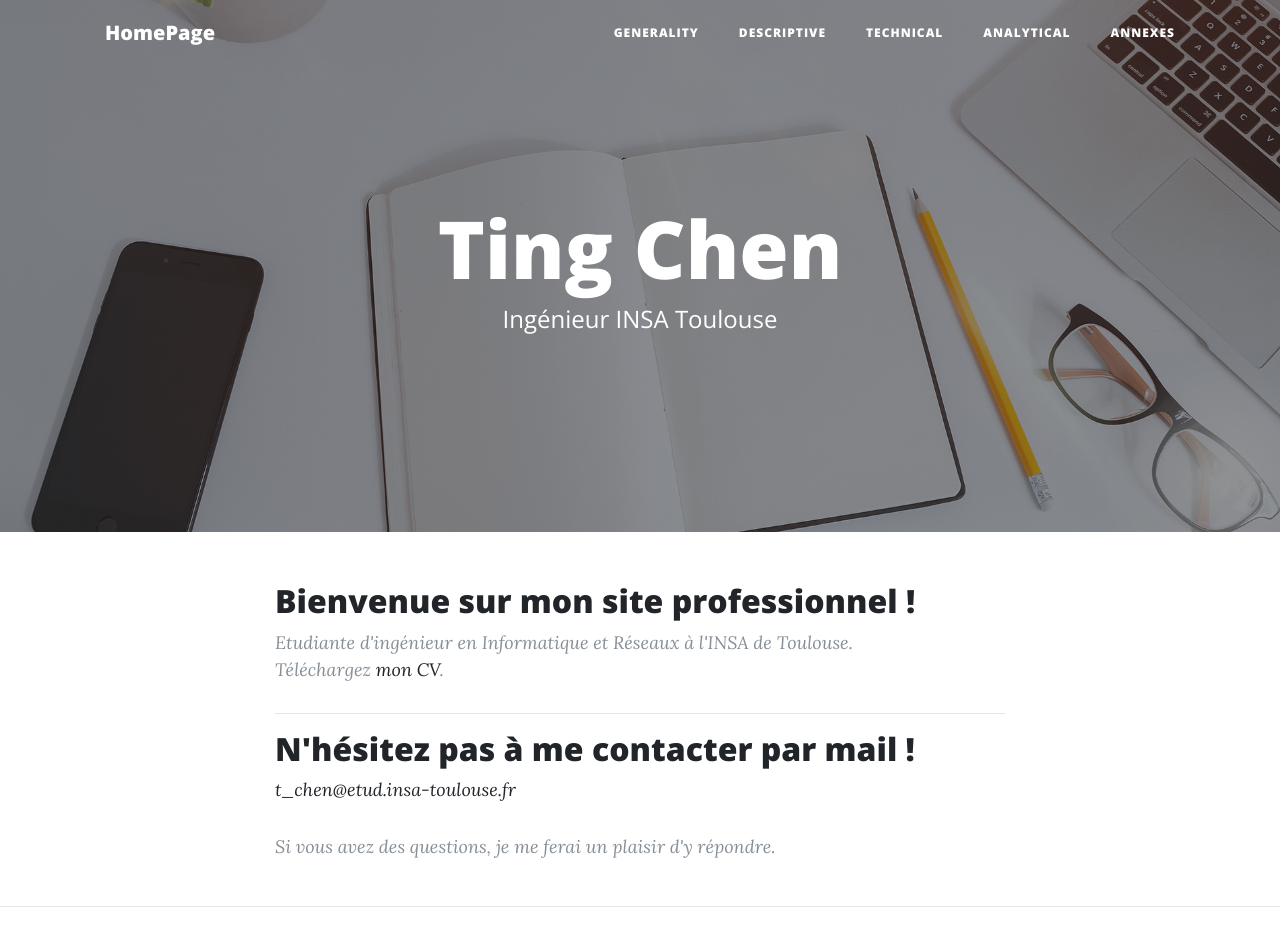
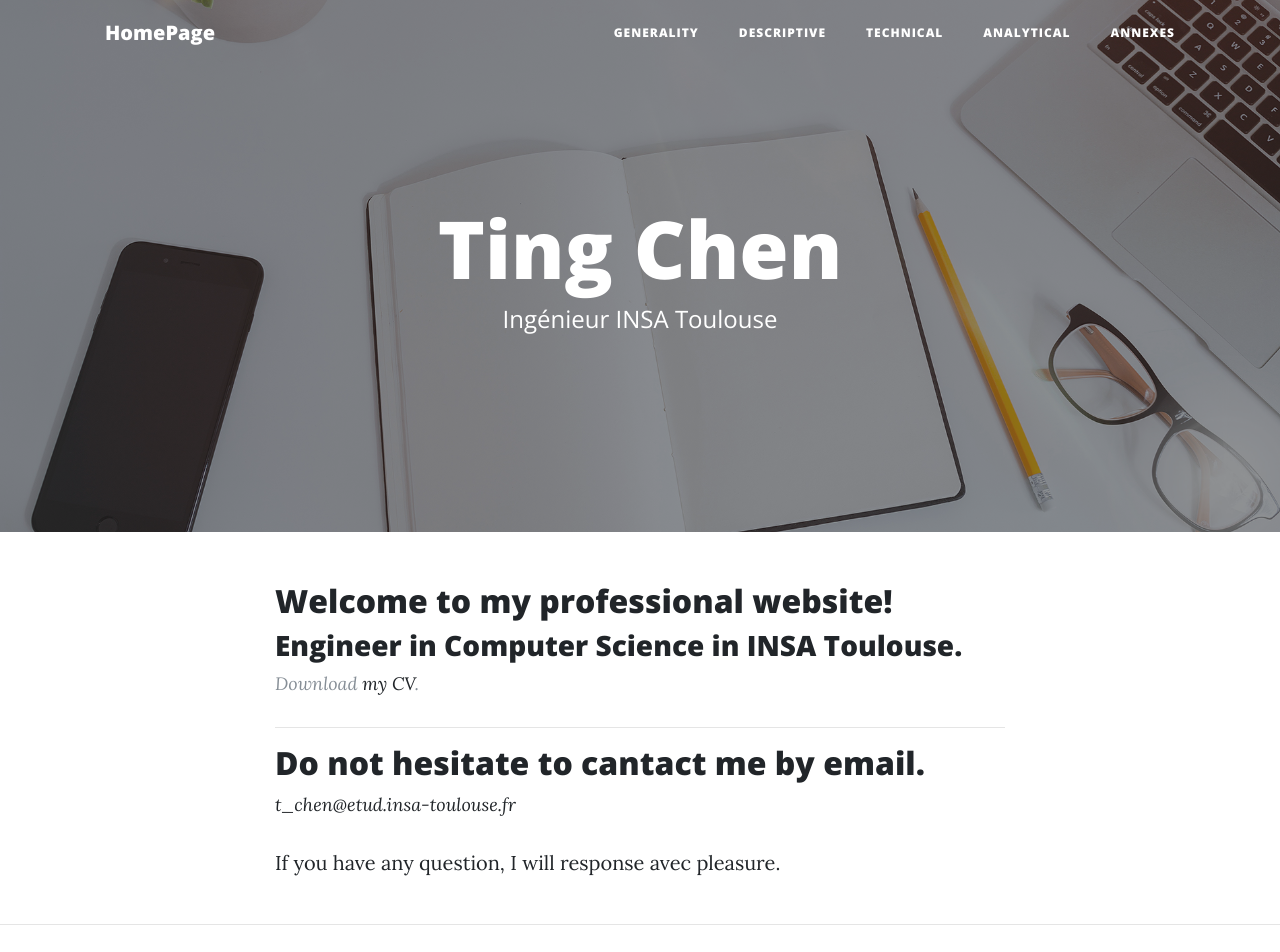
Before and after one commit to CHENTing0902/Portfolio, a website: page index.html in a window 1280 px wide. Shown: the top 952 px of the page. Drawn offline with nearby package versions, Linux system fonts and the light colour scheme.

Commit message:
change to english

```diff
--- a/index.html
+++ b/index.html
@@ -67,7 +67,6 @@
           <div class="col-lg-8 col-md-10 mx-auto">
             <div class="site-heading">
               <h1>Ting Chen</h1>
-              <!--<h2>Ingénieur INSA Toulouse</h2>-->
               <span class="subheading">Ingénieur INSA Toulouse</span>
             </div>
           </div>
@@ -82,36 +81,28 @@
 
           <div class="post-preview">
 
-            <!--<a href="technical.html">-->
             <h2 class="post-title">
-              Bienvenue sur mon site professionnel !
+              Welcome to my professional website!
             </h2>
-            <!--</a>-->
 
-            <p class="post-meta">
-              Etudiante d'ingénieur en Informatique et Réseaux à l'INSA de Toulouse.
-              <br>
-              Téléchargez <a href="files/CV_CHEN_Ting.pdf">mon CV</a>.
-            </p>
+            <h3>
+              Engineer in Computer Science in INSA Toulouse.
+            </h3>
 
+            <p class="post-meta">Download <a href="files/CV_CHEN_Ting.pdf">my CV</a>.</p>
             <hr>
 
             <h2 class="post-title">
-              N'hésitez pas à me contacter par mail !
+              Do not hesitate to cantact me by email.
             </h2>
             <p class="post-meta">
               <a href="mailto:t_chen@etud.insa-toulouse.fr">t_chen@etud.insa-toulouse.fr</a>
             </p>
-            <p class="post-meta">
-              Si vous avez des questions, je me ferai un plaisir d'y répondre.
+            <p>
+              If you have any question, I will response avec pleasure.
             </p>
 
           </div>
-
-          <!-- Pager -->
-          <!--<div class="clearfix">-->
-            <!--<a class="btn btn-primary float-right" href="#">Older Posts &rarr;</a>-->
-          <!--</div>-->
 
         </div>
       </div>
```
Also changed, not shown: annexes.html (+1 -1 lines), css/main.css (+4 -4 lines).
